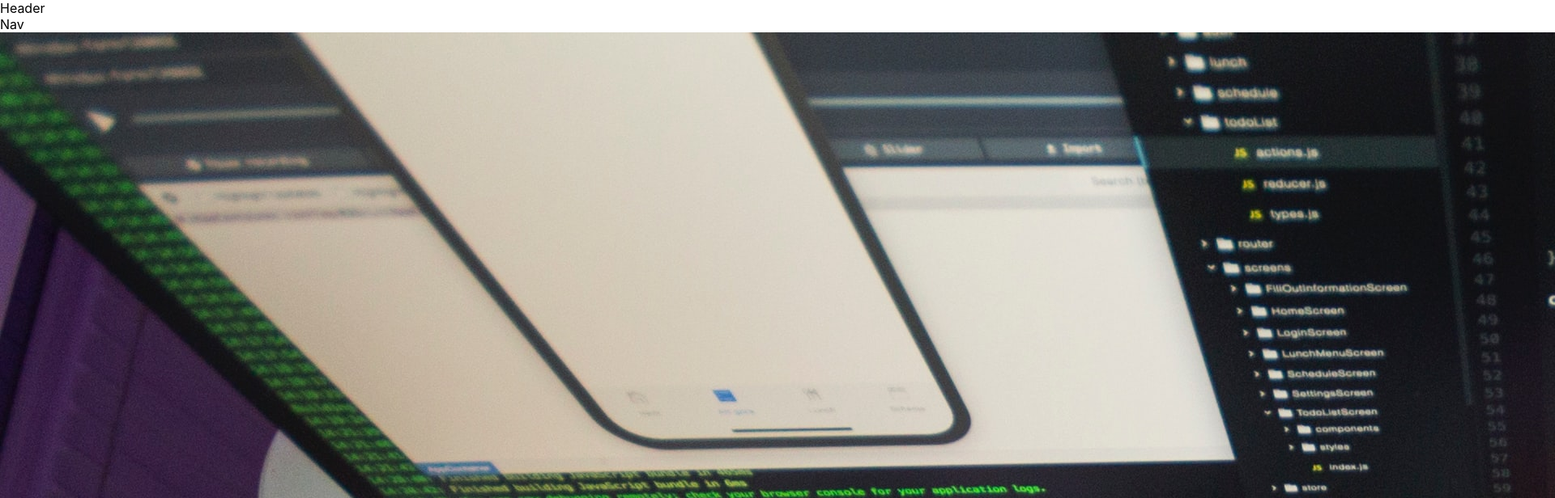
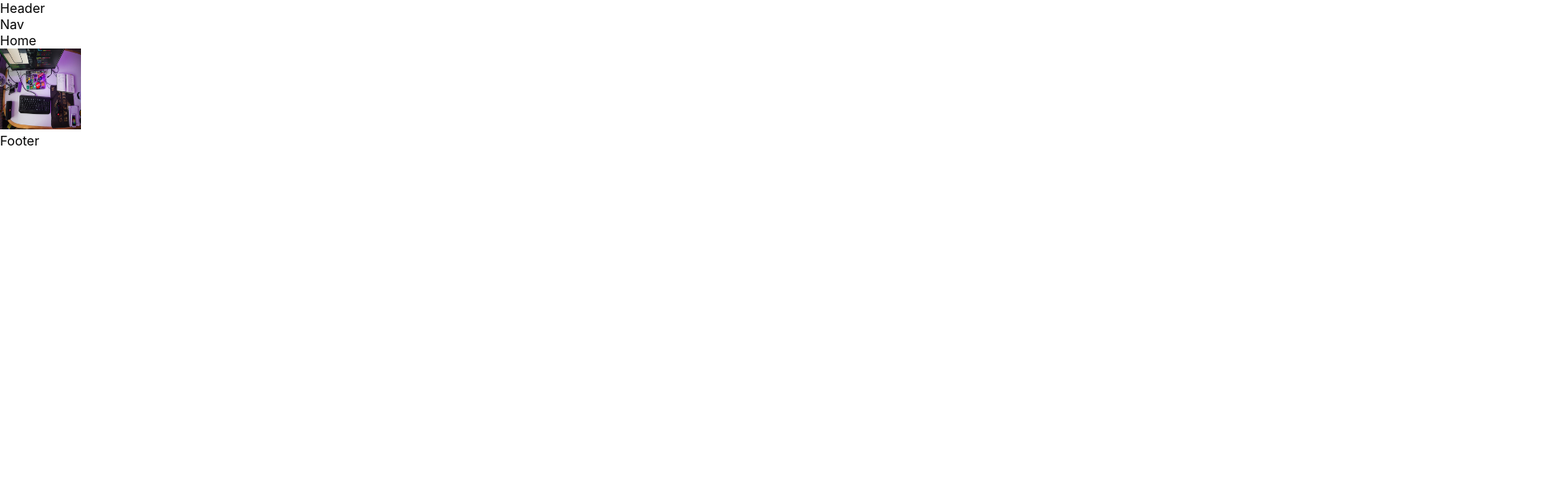
Before and after one commit to Answer-kino/adminPage, a React (Create React App) app: page /#/home in a window 1280 px wide. Shown: the top 616 px of the page at 81% size, 1920 px wide, since content can reach past the window. Built offline with nearby package versions, Linux system fonts and the light colour scheme; the HTML template or start-up script is replaced by a standard one.

Commit message:
:book:Config: Add Route

```diff
--- a/package.json
+++ b/package.json
@@ -19,7 +19,6 @@
         "web-vitals": "^2.1.4"
     },
     "scripts": {
-        "start": "react-scripts start",
         "dev": "webpack-dev-server --config config/webpack.dev.js",
         "prod": "webpack-dev-server --config config/webpack.prod.js",
         "build:dev": "webpack --config config/webpack.dev.js",
--- a/src/App.tsx
+++ b/src/App.tsx
@@ -1,17 +1,20 @@
+// @ts-nocheck
 import React, { Suspense } from "react";
 import { HashRouter, Routes, Route } from "react-router-dom";
 import "./index.css";
 import Spinner from "./component/common/Spinner";
 
-import DefaultLayout from "./view/layout/DefaultLayout";
+// Containers
+const DefaultLayout = React.lazy(() => import("@src/view/layout/DefaultLayout"));
 
 const App = () => {
     return (
         <HashRouter>
-            <Suspense fallback={<Spinner />}></Suspense>
-            <Routes>
-                <Route path="*" element={<DefaultLayout />}></Route>
-            </Routes>
+            <Suspense fallback={<Spinner />}>
+                <Routes>
+                    <Route path="*" element={<DefaultLayout />}></Route>
+                </Routes>
+            </Suspense>
         </HashRouter>
     );
 };
--- /dev/null
+++ b/src/component/AppContents.tsx
@@ -0,0 +1,24 @@
+// @ts-nocheck
+import React, { Suspense } from "react";
+
+// routing Config
+import routes from "@src/route";
+import { Spinner } from "@src/component/index";
+import { Navigate, Route, Routes, useLocation } from "react-router-dom";
+
+const AppContent = () => {
+    return (
+        <div>
+            <Suspense fallback={<Spinner />}>
+                <Routes>
+                    {routes.map((route, idx) => {
+                        return route.element && <Route key={idx} path={route.path} exact={route.exact} name={route.name} element={<route.element />} />;
+                    })}
+                    <Route path="/" element={<Navigate to="home" replace />} />
+                </Routes>
+            </Suspense>
+        </div>
+    );
+};
+
+export default React.memo(AppContent);
--- a/src/react-app-env.d.ts
+++ /dev/null
@@ -1 +0,0 @@
-/// <reference types="react-scripts" />
--- /dev/null
+++ b/src/route.tsx
@@ -0,0 +1,16 @@
+// @ts-nocheck
+import React from "react";
+
+// Import Example
+
+const Home = React.lazy(() => import("@src/view/pages/home/Home"));
+// Login Page
+const Login = React.lazy(() => import("@src/view/pages/login/Login"));
+
+const routes = [
+    { path: "/", exact: true, home: "Home" },
+    { path: "/home", name: "Home", element: Home, exact: true },
+    { path: "/login", name: "Login", element: Login, exact: true }
+];
+
+export default routes;
--- a/src/view/layout/DefaultLayout.tsx
+++ b/src/view/layout/DefaultLayout.tsx
@@ -1,15 +1,15 @@
 import React from "react";
 
 import { Header, Nav, Footer } from "@src/component/index";
-import Main from "@src/assets/imgs/main.jpg";
+import AppContents from "@src/component/AppContents";
 
 const DefaultLayout = () => {
     return (
         <body>
-            <Header></Header>
-            <Nav></Nav>
-            <img src={Main} alt="" />
-            <Footer></Footer>
+            <Header />
+            <Nav />
+            <AppContents />
+            <Footer />
         </body>
     );
 };
--- /dev/null
+++ b/src/view/pages/home/Home.tsx
@@ -0,0 +1,13 @@
+import React from "react";
+import Main from "@src/assets/imgs/main.jpg";
+
+const Home = () => {
+    return (
+        <div>
+            <p>Home</p>
+            <img src={Main} style={{ width: "100px", height: "100px" }} alt="" />
+        </div>
+    );
+};
+
+export default Home;
--- /dev/null
+++ b/src/view/pages/login/Login.tsx
@@ -0,0 +1,7 @@
+import React from "react";
+
+const Login = () => {
+    return <div>Login</div>;
+};
+
+export default Login;
```
Also changed, not shown: src/view/page/Page.tsx (deleted, +0 -7 lines), .eslintrc.json, 1 other file (tests, documents, lock files or other folders).
